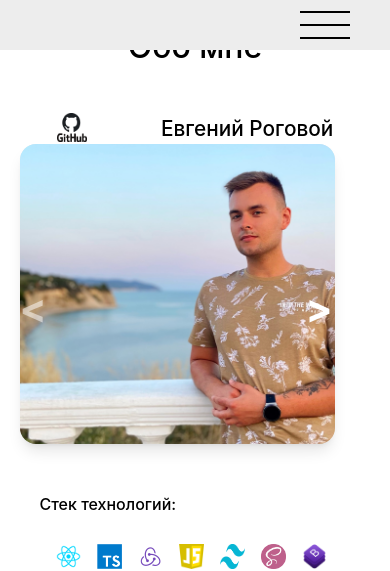
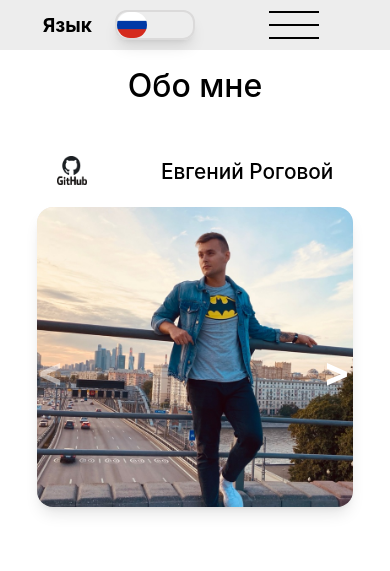
Before and after one commit to Evgen31rus/Portfolio, a React (Create React App) app: page / in a window 390 px wide. Shown: the top 571 px of the page. Built offline with nearby package versions, Linux system fonts and the light colour scheme.

Commit message:
menu adaptation

```diff
--- a/src/components/Aboute.tsx
+++ b/src/components/Aboute.tsx
@@ -13,9 +13,9 @@ export default function Aboute(){
     }
 
     return(
-        <div className={`bg-[white] flex flex-col w-[90%] min-h-[550px] shadow-lg shadow-cyan-500/50 justify-around items-center max-w-[1200px] mt-5 sm:h-[900px] sm:w-[100%] sm:overflow-[hidden]`} id={`aboute`}>
+        <div className={`bg-[white] flex flex-col w-[90%] min-h-[550px] shadow-lg shadow-cyan-500/50 justify-around items-center max-w-[1200px] mt-5 sm:h-[1050px] sm:w-[100%] sm:overflow-[hidden] sm:mt-10 sm:pb-10`} id={`aboute`}>
 
-<h1 className={`flex h-[5%] text-[2.0rem] font-medium mb-5`}>{RussianLanguage? 'Обо мне':'About me'}</h1>
+<h1 className={`flex h-[5%] text-[2.0rem] font-medium mb-5 sm:mt-5`}>{RussianLanguage? 'Обо мне':'About me'}</h1>
 
 
 <div className={`flex w-[90%] h-[80%] justify-around items-center sm:flex-col-reverse`}>
@@ -34,7 +34,7 @@ export default function Aboute(){
     {RussianLanguage? 'Образование':'Education'}
 </div>
 
-<div className={`w-[100%] transition-[height] duration-300 mt-10 ${isOpenEducation? 'h-[100px]' : 'h-[0px]'} flex flex-col `}>
+<div className={`w-[100%] transition-[height] duration-300 mt-10 ${isOpenEducation? 'h-[100px] sm:h-[150px]' : 'h-[0px]'} flex flex-col sm:pl-2 sm:pr-2 sm:text-[0.9rem]`}>
 
     <p >{RussianLanguage? 'Государственное':'Public education'}<span className={`ml-2 text-[grey] `}>{RussianLanguage? 'Высшее образование (Ветеринария)':'Higher education (Veterinary medicine)'} </span></p>
     <p >{RussianLanguage? 'курсы':'courses'}<a target="_blank" href={`https://netology.ru/sharing/16a8ab8e3d9252eff4540d40675abc01?utm_source=social&utm_campaign=certificate_lms `} className={`ml-2 text-[grey] `}> {RussianLanguage? 'JavaScript-программирование для начинающих,':'JavaScript programming for beginners,'}</a><a target="_blank" href={`https://netology.ru/profile/program/lra-53/schedule`} className={`ml-2 text-[grey] `}> {RussianLanguage? 'React для JS-разработчиков':'React for JS developers'}</a></p>
--- a/src/components/Info.tsx
+++ b/src/components/Info.tsx
@@ -130,7 +130,7 @@ export default function Info() {
         custom={3}
         >
         <p className={`text-[1.0rem] font-medium mr-5 mb-5 mt-10`}>{RussianLanguage? 'Связь со мной:' : 'Contact me:'}</p>
-        <div className={`w-[60%] justify-around flex items-center`}>
+        <div className={`w-[60%] justify-around flex items-center sm:w-[100%]`}>
 {
     messagers.map((el, index)=>
         <a target="_blank" href={el.url}>
--- a/src/components/NavBar.tsx
+++ b/src/components/NavBar.tsx
@@ -16,12 +16,12 @@ export default function NavBar() {
 
   return (
     <div
-      className={`flex z-50 w-[100%] h-[50px] bg-nav justify-center items-center sm:fixed sm:justify-end sm:pr-10`}
+      className={`flex z-50 w-[100%] h-[50px] bg-nav justify-center items-center sm:fixed sm:justify-around sm:pr-10 sm:flex-row-reverse`}
     >
 
 <BurgerMenu/>
 
-      <div className={`w-[50%] max-w-[1000px] flex justify-around sm:hidden `}>
+      <div className={`w-[50%] max-w-[1000px] flex justify-around  `}>
         <div className={`w-[240px] h-[30px] flex justify-around items-center `}>
           <p className={`font-bold text-[1.2rem]`}>{RussianLanguage? 'Язык' : 'Language'}</p>
           <div className={`w-[80px] h-[30px] shadow-lg shadow-cyan-500/50 rounded-xl cursor-pointer relative bg-cover bg-center transition-all duration-300 border-2 border-[#dbdada]`} onClick={()=>dispatch(HandleSwitchLanguage())}>
@@ -32,7 +32,7 @@ export default function NavBar() {
 
         </div>
 
-        <div className={`flex list-none w-[40%] justify-around`}>
+        <div className={`flex list-none w-[40%] justify-around sm:hidden`}>
           <a href={`#aboute`} className={`cursor-pointer`}>{RussianLanguage? 'Обо мне' : 'About me'}</a>
           <a href={`#works`} className={`cursor-pointer`}>{RussianLanguage? 'Мои проекты' : 'My projects'}</a>
         </div>
--- a/src/components/SliderWrapper.tsx
+++ b/src/components/SliderWrapper.tsx
@@ -41,7 +41,7 @@ return(
     <motion.div
     initial='hidden'
     whileInView='visible'
-    className={`flex flex-col w-[42%] h-[70%] justify-around sm:flex-col-reverse sm:w-[100%] `}>
+    className={`flex flex-col w-[42%] h-[70%] justify-around sm:flex-col-reverse sm:w-[100%] sm:items-center `}>
 
 
 
@@ -52,7 +52,7 @@ return(
 variants={wrapperAnimation}
 custom={1}
 
-className={`bg-nav flex items-center w-[400px] bg-cover bg-center overflow-hidden bg-norepeat h-[300px] rounded-2xl shadow-lg shadow-cyan-500/50 sm:w-[90%]  md:w-[300px] relative`}
+className={`bg-nav flex items-center w-[400px] bg-cover bg-center overflow-hidden bg-norepeat h-[300px] rounded-2xl shadow-lg shadow-cyan-500/50 sm:w-[90%]  md:w-[300px] relative sm:justify-center`}
 >
 
 {
@@ -68,13 +68,13 @@ className={`bg-nav flex items-center w-[400px] bg-cover bg-center overflow-hidde
 <motion.div
 variants={wrapperAnimation}
 custom={2}
-className={`flex justify-around mt-5`}>
+className={`flex justify-around mt-5 sm:w-[100%] `}>
 
 <a href="https://github.com/Evgen31rus">
     <img src={github} alt="" className='w-[30px] h-[29px]'/>
 </a>
 
-<h1 className={`text-[1.3rem] font-medium text-center `}>{RussianLanguage? 'Евгений Роговой' : 'Evgeniy Rogovoy'}</h1>
+<h1 className={`text-[1.3rem] font-medium text-center sm:mb-5`}>{RussianLanguage? 'Евгений Роговой' : 'Evgeniy Rogovoy'}</h1>
 </motion.div>
 
 
--- a/src/index.css
+++ b/src/index.css
@@ -27,6 +27,7 @@ code {
   flex-direction: column;
   align-items: center;
   scroll-behavior: smooth;
+  overflow: hidden;
 }
 
 .worksCard:nth-child(even) {
```
